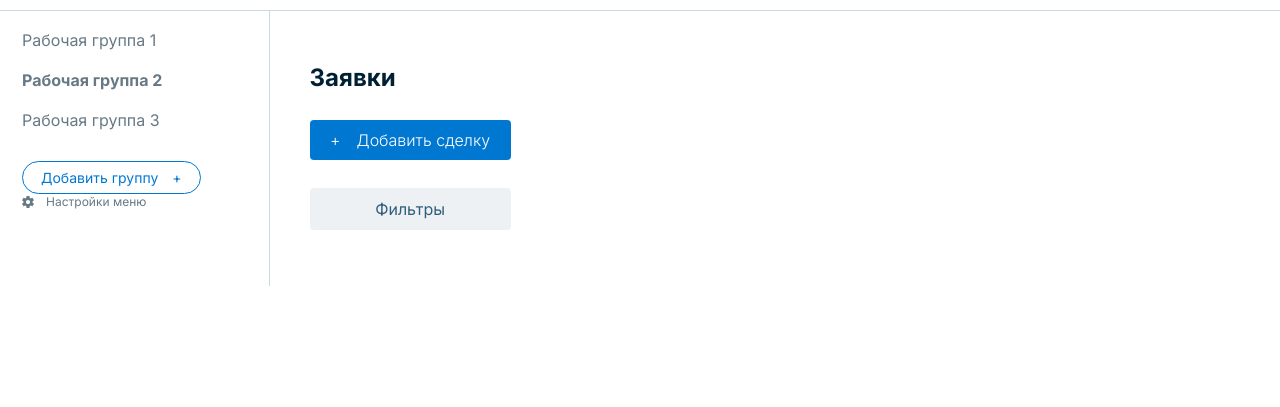
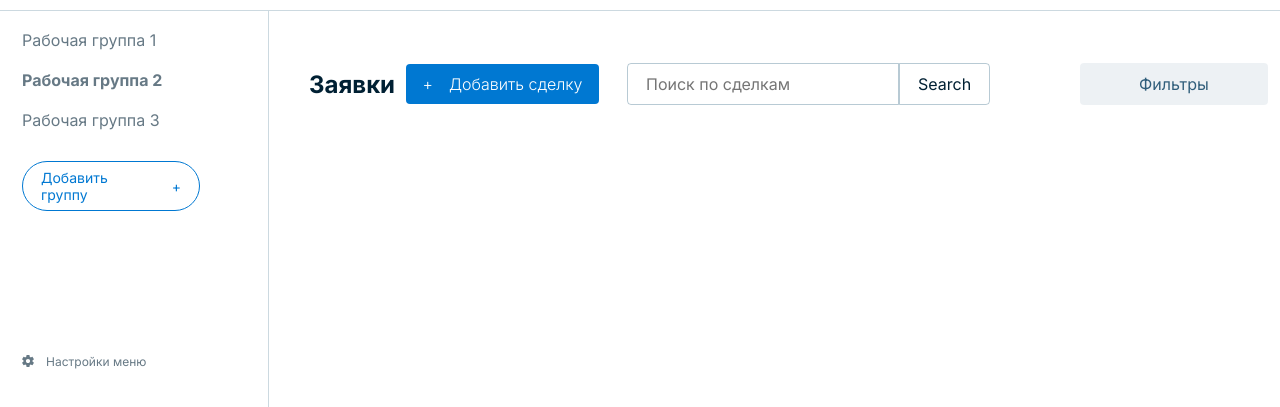
Before and after one commit to walkerman-on/request-board-layout, a plain HTML site: page index.html in a window 1280 px wide. Shown: the part 49-456 px from the top of the page. Drawn offline with Linux system fonts and the light colour scheme.

Commit message:
Making Grids

```diff
--- a/index.html
+++ b/index.html
@@ -52,17 +52,19 @@
                 </aside>
                 <div class="menu__main">
                     <div class="main__bar">
+                        <div class="applicaions__container">
 
                             <span class="applications-text">Заявки</span>
                             <button class="applications-button" type="button">
                                 <span class="applications-button-text">+</span>
                                 <span class="applications-button-text">Добавить сделку</span>
                             </button>
+                        </div>
 
-                        <!-- <form class="applications__form">
+                        <form class="applications__form">
                             <input type="text" name="form-search" class="applications__search-form" placeholder="Поиск по сделкам">
                             <input type="submit" name="submit-search" class="applications__submit-form" value="Search">
-                        </form> -->
+                        </form>
 
 
                             <button class="applications__button-filtr" type="button">
--- a/style.css
+++ b/style.css
@@ -111,14 +111,17 @@ body {
 
 /* --- main (menu__sidebar) --- */
 .menu {
-    display: flex;
+    /* display: flex; */
+    display: grid;
+    grid-template-columns: 247px 1fr;
 }
 
 .menu__sidebar {
     padding: 19px 68px 20px 0;
-    display: flex;
-    flex-direction: column;
     border-right: 1px solid var(--color-blue-alfa-20);
+    display: grid;
+    grid-template-rows: auto 300px;
+
 }
 
 .sidebar__work-group {
@@ -202,7 +205,6 @@ body {
 /* --- main (menu__main) --- */
 
 .menu-main {
-    max-width: 100%;
 }
 
 .main__bar {
@@ -266,6 +268,7 @@ body {
     padding: 11px 18px;
     cursor: pointer;
     text-align: center;
+    width: 152px;
 }
 
 .applications__button-filtr-text {
@@ -275,3 +278,14 @@ body {
 .applications__button-filtr:hover {
     opacity: 0.8;
 }
+
+.applicaions__container {
+    display: flex;
+    align-items: center;
+    gap: 11px;
+}
+
+.main__bar{
+    display: grid;
+   grid-template-columns: 290px 1fr 152px;
+}
```
